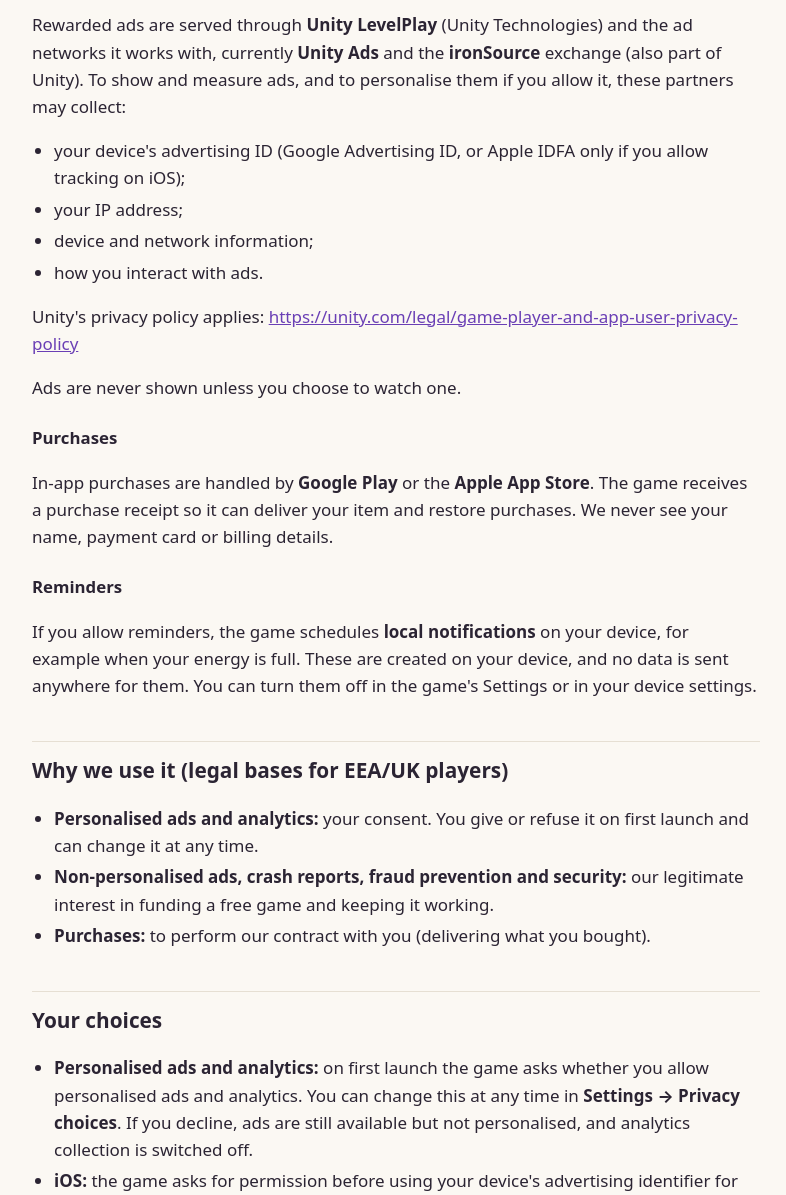
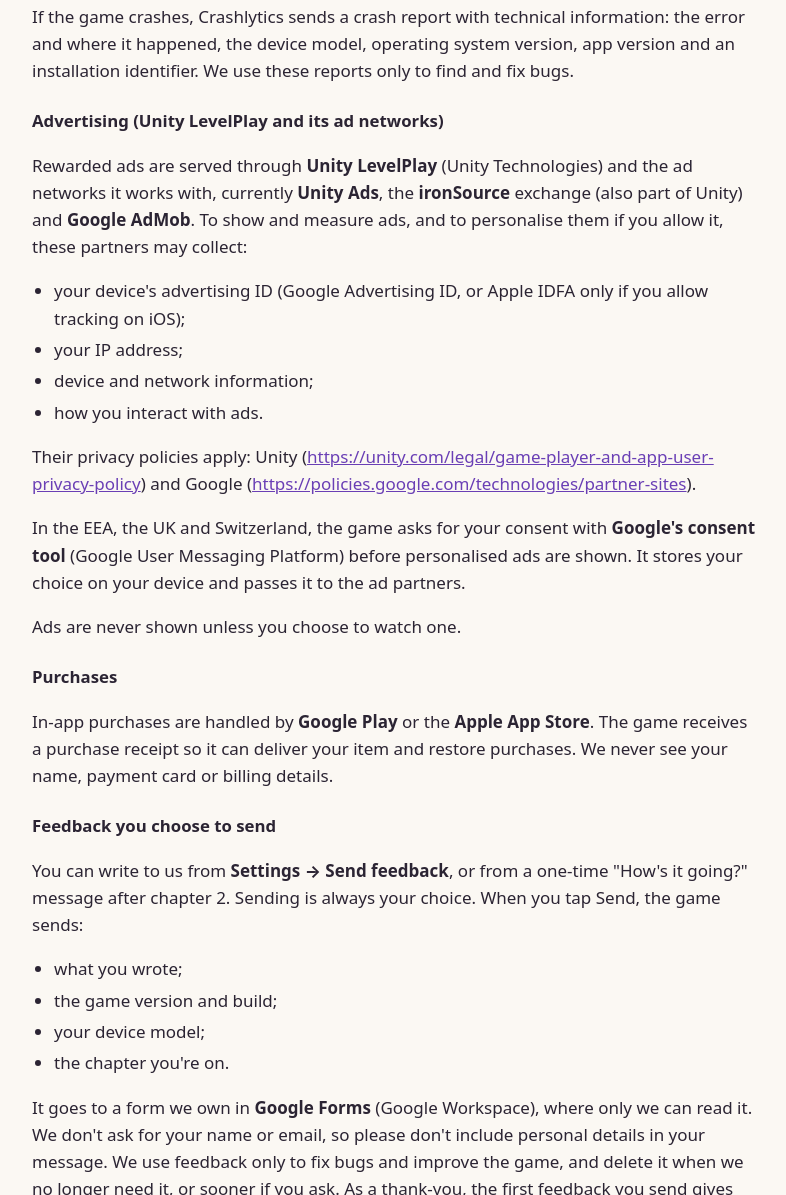
Before and after one commit to whirleepandastudios/whirleepandastudios.github.io, a plain HTML site: page crumbs-and-clues/privacy/index.html in a window 1280 px wide. Shown: the part 1605-2800 px from the top of the page, without its empty margins (244-1030 px from the left). Drawn offline with Linux system fonts and the light colour scheme.

Commit message:
Crumbs & Clues privacy policy: feedback, ratings, AdMob consent, Remote Config (v1.1)

```diff
--- a/crumbs-and-clues/privacy/index.html
+++ b/crumbs-and-clues/privacy/index.html
@@ -9,7 +9,7 @@
 <body>
 <main>
 <h1>Crumbs &amp; Clues: Privacy Policy</h1>
-<p class="meta">Last updated: 8 November 2026</p>
+<p class="meta">Last updated: 14 November 2026</p>
 
 <p>Crumbs &amp; Clues ("the game") is made by <strong>Whirlee Panda Studios</strong> ("we", "us"), based in Australia. This policy explains what information the game collects, why, and the choices you have. We handle personal information in line with the Australian Privacy Principles in the <em>Privacy Act 1988</em> (Cth), and, for players in the European Economic Area and the United Kingdom, the GDPR and UK GDPR.</p>
 
@@ -20,6 +20,7 @@
 <li>Your progress is saved <strong>on your device</strong>.</li>
 <li>The game shows <strong>optional rewarded ads</strong>. Our ad partners collect device information, including your device's advertising ID, to show and measure ads. You choose whether ads may be personalised, and can change that in <strong>Settings → Privacy choices</strong>.</li>
 <li>We use <strong>Google Analytics for Firebase</strong> to understand how the game is played (for example, which chapter you've reached), so we can balance and improve it. The same privacy choice turns this off.</li>
+<li>If you <strong>choose to send us feedback</strong> from the game, we receive what you write, together with the game version, your device model and the chapter you're on.</li>
 <li>We use <strong>Firebase Crashlytics</strong> to receive crash reports so we can fix bugs.</li>
 <li>Purchases go through <strong>Google Play</strong> or the <strong>Apple App Store</strong>. We never see your payment details.</li>
 <li>The game is not directed at children under 13.</li>
@@ -43,7 +44,7 @@
 <li>engagement time.</li>
 </ul>
 
-<p>We use this only to understand and improve the game. Google describes its processing at <a href="https://firebase.google.com/support/privacy">https://firebase.google.com/support/privacy</a>.</p>
+<p>We use this only to understand and improve the game. The game also uses <strong>Firebase Remote Config</strong> to receive game settings (such as how many Clues a task costs) so we can tune the game without an update; it uses the same app-instance identifier and doesn't collect anything else. Google describes its processing at <a href="https://firebase.google.com/support/privacy">https://firebase.google.com/support/privacy</a>.</p>
 
 <h3>Crash reports (Firebase Crashlytics)</h3>
 
@@ -51,7 +52,7 @@
 
 <h3>Advertising (Unity LevelPlay and its ad networks)</h3>
 
-<p>Rewarded ads are served through <strong>Unity LevelPlay</strong> (Unity Technologies) and the ad networks it works with, currently <strong>Unity Ads</strong> and the <strong>ironSource</strong> exchange (also part of Unity). To show and measure ads, and to personalise them if you allow it, these partners may collect:</p>
+<p>Rewarded ads are served through <strong>Unity LevelPlay</strong> (Unity Technologies) and the ad networks it works with, currently <strong>Unity Ads</strong>, the <strong>ironSource</strong> exchange (also part of Unity) and <strong>Google AdMob</strong>. To show and measure ads, and to personalise them if you allow it, these partners may collect:</p>
 
 <ul>
 <li>your device's advertising ID (Google Advertising ID, or Apple IDFA only if you allow tracking on iOS);</li>
@@ -60,13 +61,32 @@
 <li>how you interact with ads.</li>
 </ul>
 
-<p>Unity's privacy policy applies: <a href="https://unity.com/legal/game-player-and-app-user-privacy-policy">https://unity.com/legal/game-player-and-app-user-privacy-policy</a></p>
+<p>Their privacy policies apply: Unity (<a href="https://unity.com/legal/game-player-and-app-user-privacy-policy">https://unity.com/legal/game-player-and-app-user-privacy-policy</a>) and Google (<a href="https://policies.google.com/technologies/partner-sites">https://policies.google.com/technologies/partner-sites</a>).</p>
+
+<p>In the EEA, the UK and Switzerland, the game asks for your consent with <strong>Google's consent tool</strong> (Google User Messaging Platform) before personalised ads are shown. It stores your choice on your device and passes it to the ad partners.</p>
 
 <p>Ads are never shown unless you choose to watch one.</p>
 
 <h3>Purchases</h3>
 
 <p>In-app purchases are handled by <strong>Google Play</strong> or the <strong>Apple App Store</strong>. The game receives a purchase receipt so it can deliver your item and restore purchases. We never see your name, payment card or billing details.</p>
+
+<h3>Feedback you choose to send</h3>
+
+<p>You can write to us from <strong>Settings → Send feedback</strong>, or from a one-time "How's it going?" message after chapter 2. Sending is always your choice. When you tap Send, the game sends:</p>
+
+<ul>
+<li>what you wrote;</li>
+<li>the game version and build;</li>
+<li>your device model;</li>
+<li>the chapter you're on.</li>
+</ul>
+
+<p>It goes to a form we own in <strong>Google Forms</strong> (Google Workspace), where only we can read it. We don't ask for your name or email, so please don't include personal details in your message. We use feedback only to fix bugs and improve the game, and delete it when we no longer need it, or sooner if you ask. As a thank-you, the first feedback you send gives you a few gems in the game. If the form isn't available, the button opens your email app instead; if you then send the email, we receive your email address along with your message, and use it only to reply.</p>
+
+<h3>Ratings</h3>
+
+<p>The game may once show Google Play's own rating window. It is run entirely by Google Play, and the game is not told whether or how you rated it.</p>
 
 <h3>Reminders</h3>
 
@@ -78,14 +98,16 @@
 <li><strong>Personalised ads and analytics:</strong> your consent. You give or refuse it on first launch and can change it at any time.</li>
 <li><strong>Non-personalised ads, crash reports, fraud prevention and security:</strong> our legitimate interest in funding a free game and keeping it working.</li>
 <li><strong>Purchases:</strong> to perform our contract with you (delivering what you bought).</li>
+<li><strong>Feedback:</strong> your choice to send it, and our legitimate interest in improving the game.</li>
 </ul>
 
 <h2>Your choices</h2>
 
 <ul>
-<li><strong>Personalised ads and analytics:</strong> on first launch the game asks whether you allow personalised ads and analytics. You can change this at any time in <strong>Settings → Privacy choices</strong>. If you decline, ads are still available but not personalised, and analytics collection is switched off.</li>
+<li><strong>Personalised ads and analytics:</strong> on first launch the game asks whether you allow personalised ads and analytics (in the EEA, UK and Switzerland, through Google's consent tool). You can change this at any time in <strong>Settings → Privacy choices</strong>. If you decline, ads are still available but not personalised, and analytics collection is switched off.</li>
 <li><strong>iOS:</strong> the game asks for permission before using your device's advertising identifier for tracking (App Tracking Transparency). You can change this later in iOS Settings.</li>
 <li><strong>Android:</strong> you can reset or delete your advertising ID in your device settings.</li>
+<li><strong>Feedback:</strong> sending feedback is optional. To have feedback you sent deleted, email us with roughly when you sent it and what it said.</li>
 <li><strong>Delete your data:</strong> uninstalling the game removes your saved progress. Analytics data isn't linked to your name or email. Google deletes detailed event data automatically after 2 months, and user-level data after 14 months without play (the retention settings for the game's Analytics property). You can also email us (address below), and we'll help where we can identify your data.</li>
 </ul>
 
```
